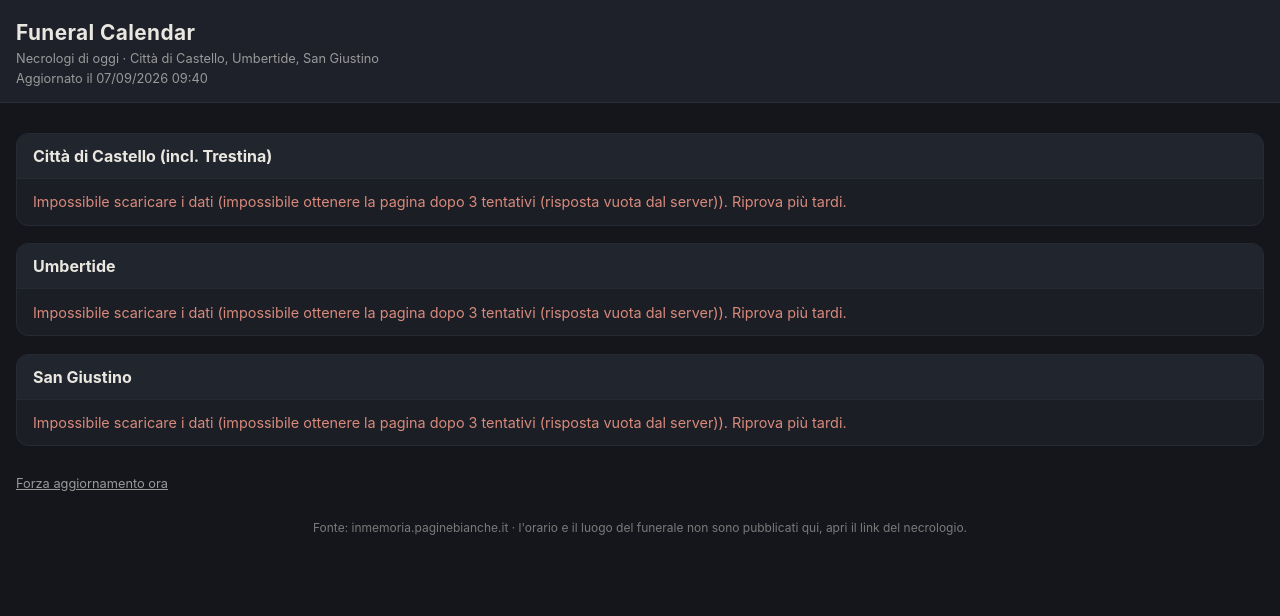
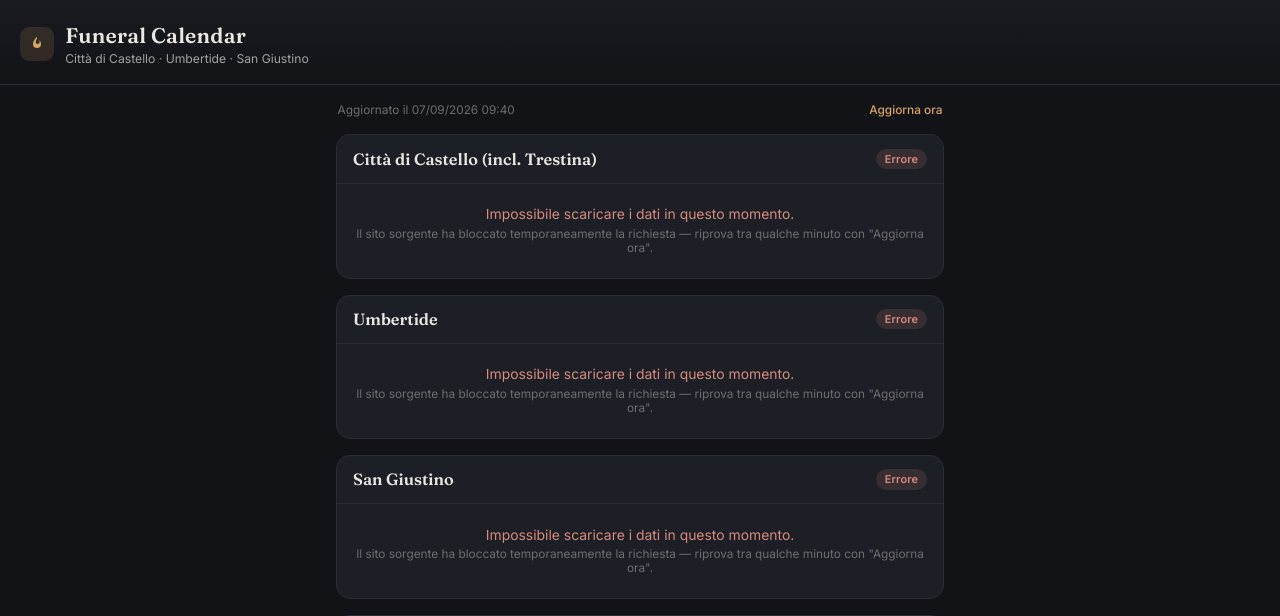
Before and after one commit to kika67it/funeral-party, a Flask app: page / in a window 1280 px wide. Shown: the top 616 px of the page. Before the commit the page ends 535 px from the top, so only its background shows below. Run offline with Flask 3, Linux system fonts and the light colour scheme; data that the repository does not hold is empty.

Commit message:
Aggiunge agenzia funebre, mappa delle zone e nuovo design
- ottieni_agenzia() legge l'agenzia funebre dalla pagina di dettaglio
  del necrologio (il sito non pubblica la chiesa/luogo del funerale)
- corretto bug di encoding: il sito non dichiara il charset, requests
  usava ISO-8859-1 invece di UTF-8 corrompendo le lettere accentate
- app.py arricchisce i necrologi di oggi con l'agenzia e passa le
  coordinate dei 3 comuni al template
- nuovo design: tipografia Fraunces/Inter, palette scura più curata,
  badge di stato per zona, mappa Leaflet in stile scuro (filtro CSS,
  nessuna API key richiesta) con marker sui 3 comuni

```diff
--- a/app.py
+++ b/app.py
@@ -43,11 +43,17 @@ def raccogli_dati():
         try:
             necrologi = fp.scarica_necrologi(url, slug)
             di_oggi, data_oggi = fp.filtra_oggi(necrologi)
+            for n in di_oggi:
+                try:
+                    n["agenzia"] = fp.ottieni_agenzia(n["link"])
+                except (requests.RequestException, RuntimeError):
+                    n["agenzia"] = None
             risultati.append({
                 "localita": nome_localita,
                 "data_oggi": data_oggi,
                 "necrologi": di_oggi,
                 "errore": None,
+                "coordinate": fp.COORDINATE_LOCALITA.get(nome_localita),
             })
         except (requests.RequestException, RuntimeError) as e:
             risultati.append({
@@ -55,6 +61,7 @@ def raccogli_dati():
                 "data_oggi": None,
                 "necrologi": [],
                 "errore": str(e),
+                "coordinate": fp.COORDINATE_LOCALITA.get(nome_localita),
             })
     return {
         "timestamp": time.time(),
--- a/templates/index.html
+++ b/templates/index.html
@@ -6,119 +6,310 @@
 <title>Funeral Calendar</title>
 <link rel="manifest" href="{{ url_for('static', filename='manifest.json') }}">
 <link rel="apple-touch-icon" href="{{ url_for('static', filename='icons/icon-192.png') }}">
-<meta name="theme-color" content="#1e2129">
+<meta name="theme-color" content="#15171c">
 <meta name="apple-mobile-web-app-capable" content="yes">
 <meta name="apple-mobile-web-app-status-bar-style" content="black-translucent">
+<link rel="preconnect" href="https://fonts.googleapis.com">
+<link rel="preconnect" href="https://fonts.gstatic.com" crossorigin>
+<link href="https://fonts.googleapis.com/css2?family=Fraunces:opsz,wght@9..144,500;9..144,600&family=Inter:wght@400;500;600&display=swap" rel="stylesheet">
+<link rel="stylesheet" href="https://unpkg.com/leaflet@1.9.4/dist/leaflet.css">
 <style>
-  :root { color-scheme: dark; }
+  :root {
+    color-scheme: dark;
+    --bg: #121317;
+    --bg-raised: #191b21;
+    --bg-card: #1c1f26;
+    --line: #2a2d36;
+    --ink: #ebe8e1;
+    --ink-dim: #a3a2a0;
+    --ink-faint: #6f6e6d;
+    --gold: #d9a566;
+    --gold-soft: rgba(217, 165, 102, 0.14);
+    --red: #d98a7c;
+    --green: #7fae8e;
+  }
   * { box-sizing: border-box; }
+  html { -webkit-text-size-adjust: 100%; }
   body {
     margin: 0;
-    background: #14161c;
-    color: #e9e7e0;
-    font-family: -apple-system, "Segoe UI", Roboto, Arial, sans-serif;
+    background: var(--bg);
+    color: var(--ink);
+    font-family: "Inter", -apple-system, "Segoe UI", Roboto, Arial, sans-serif;
+    -webkit-font-smoothing: antialiased;
     padding-bottom: 3rem;
   }
+  a { -webkit-tap-highlight-color: transparent; }
+
   header {
-    padding: 1.25rem 1rem 1rem;
-    background: #1e2129;
-    border-bottom: 1px solid #2a2e38;
+    padding: calc(env(safe-area-inset-top, 0px) + 1.35rem) 1.25rem 1.15rem;
+    background: linear-gradient(180deg, var(--bg-raised), var(--bg));
+    border-bottom: 1px solid var(--line);
     position: sticky;
     top: 0;
+    z-index: 10;
+    display: flex;
+    align-items: center;
+    gap: 0.7rem;
   }
-  header h1 {
+  .flame {
+    width: 34px;
+    height: 34px;
+    flex: none;
+    border-radius: 9px;
+    background: var(--gold-soft);
+    display: flex;
+    align-items: center;
+    justify-content: center;
+  }
+  .flame svg { width: 16px; height: 16px; }
+  header .titoli h1 {
     margin: 0;
-    font-size: 1.3rem;
-    letter-spacing: 0.02em;
+    font-family: "Fraunces", Georgia, serif;
+    font-weight: 600;
+    font-size: 1.32rem;
+    letter-spacing: 0.01em;
   }
-  header p {
-    margin: 0.35rem 0 0;
-    font-size: 0.8rem;
-    color: #9a9a9a;
+  header .titoli p {
+    margin: 0.2rem 0 0;
+    font-size: 0.76rem;
+    color: var(--ink-dim);
   }
-  main { padding: 0.75rem 1rem; }
-  section {
-    margin: 1.1rem 0;
-    background: #1b1e25;
-    border: 1px solid #262a33;
-    border-radius: 12px;
+
+  main {
+    padding: 1.1rem 1rem 0.5rem;
+    max-width: 640px;
+    margin: 0 auto;
+  }
+
+  .aggiornato {
+    display: flex;
+    align-items: center;
+    justify-content: space-between;
+    gap: 0.75rem;
+    font-size: 0.74rem;
+    color: var(--ink-faint);
+    margin: 0 0.1rem 1.1rem;
+  }
+  .aggiornato a {
+    color: var(--gold);
+    text-decoration: none;
+    font-weight: 500;
+  }
+
+  section.zona {
+    margin: 0 0 1rem;
+    background: var(--bg-card);
+    border: 1px solid var(--line);
+    border-radius: 14px;
     overflow: hidden;
   }
-  section h2 {
+  section.zona h2 {
     margin: 0;
-    padding: 0.75rem 1rem;
-    font-size: 1rem;
-    background: #21252e;
-    border-bottom: 1px solid #262a33;
+    padding: 0.85rem 1rem;
+    font-family: "Fraunces", Georgia, serif;
+    font-weight: 600;
+    font-size: 1.02rem;
+    display: flex;
+    align-items: center;
+    justify-content: space-between;
+    gap: 0.5rem;
+    border-bottom: 1px solid var(--line);
   }
+  .badge {
+    font-family: "Inter", sans-serif;
+    font-weight: 600;
+    font-size: 0.68rem;
+    letter-spacing: 0.02em;
+    padding: 0.2rem 0.55rem;
+    border-radius: 999px;
+    white-space: nowrap;
+  }
+  .badge.n0 { background: rgba(255,255,255,0.05); color: var(--ink-faint); }
+  .badge.n1 { background: var(--gold-soft); color: var(--gold); }
+  .badge.err { background: rgba(217, 138, 124, 0.14); color: var(--red); }
+
   .voce {
-    padding: 0.75rem 1rem;
-    border-bottom: 1px solid #262a33;
+    padding: 0.85rem 1rem;
+    border-bottom: 1px solid var(--line);
   }
   .voce:last-child { border-bottom: none; }
-  .voce .nome { font-weight: 600; }
-  .voce a {
-    display: inline-block;
+  .voce .nome {
+    font-weight: 600;
+    font-size: 0.98rem;
+  }
+  .voce .link-necrologio {
+    display: inline-flex;
+    align-items: center;
+    gap: 0.3rem;
+    margin-top: 0.4rem;
+    color: var(--gold);
+    text-decoration: none;
+    font-size: 0.84rem;
+    font-weight: 500;
+  }
+  .agenzia {
+    margin-top: 0.5rem;
+    padding-top: 0.5rem;
+    border-top: 1px dashed var(--line);
+    font-size: 0.8rem;
+    color: var(--ink-dim);
+    line-height: 1.4;
+  }
+  .agenzia .etichetta {
+    color: var(--ink-faint);
+    text-transform: uppercase;
+    letter-spacing: 0.03em;
+    font-size: 0.66rem;
+    display: block;
+    margin-bottom: 0.1rem;
+  }
+
+  .stato {
+    padding: 1.4rem 1rem;
+    text-align: center;
+    font-size: 0.87rem;
+    color: var(--ink-faint);
+  }
+  .stato.errore { color: var(--red); }
+  .stato .sub {
+    display: block;
     margin-top: 0.3rem;
-    color: #e6a857;
-    text-decoration: none;
-    font-size: 0.85rem;
+    font-size: 0.74rem;
+    color: var(--ink-faint);
   }
-  .vuoto, .errore {
-    padding: 0.9rem 1rem;
-    font-size: 0.9rem;
-    color: #9a9a9a;
+
+  section.mappa-box { padding-bottom: 0.2rem; }
+  #mappa {
+    height: 240px;
+    width: 100%;
+    background: #1a1c22;
   }
-  .errore { color: #d98a7c; }
+  #mappa .leaflet-tile-pane {
+    filter: grayscale(1) invert(0.92) brightness(0.95) contrast(0.9);
+  }
+  .mappa-nota {
+    font-size: 0.74rem;
+    color: var(--ink-faint);
+    line-height: 1.45;
+    padding: 0.75rem 1rem 0.9rem;
+    margin: 0;
+  }
+  .leaflet-popup-content-wrapper, .leaflet-popup-tip {
+    background: var(--bg-raised);
+    color: var(--ink);
+  }
+  .leaflet-popup-content { font-family: "Inter", sans-serif; font-size: 0.85rem; }
+  .leaflet-container a.leaflet-popup-close-button { color: var(--ink-dim); }
+
   footer {
-    padding: 1rem;
+    padding: 1.5rem 1.25rem 2rem;
     text-align: center;
-    font-size: 0.75rem;
-    color: #7a7a7a;
-  }
-  footer a { color: #9a9a9a; }
-  .refresh {
-    display: inline-block;
-    margin-top: 0.75rem;
-    font-size: 0.8rem;
-    color: #9a9a9a;
-    text-decoration: underline;
+    font-size: 0.72rem;
+    color: var(--ink-faint);
+    line-height: 1.5;
+    max-width: 640px;
+    margin: 0 auto;
   }
 </style>
 </head>
 <body>
 <header>
-  <h1>Funeral Calendar</h1>
-  <p>Necrologi di oggi &middot; Città di Castello, Umbertide, San Giustino</p>
-  <p>Aggiornato il {{ dati.generato_il }}</p>
+  <div class="flame">
+    <svg viewBox="0 0 24 24" fill="none" xmlns="http://www.w3.org/2000/svg">
+      <path d="M12 2c1 3-2 4-2 7a3 3 0 1 0 6 0c0-1-.5-1.8-1-2.5.9.4 3 2 3 5.5a6 6 0 1 1-12 0c0-4 2.5-6.5 4-8.5 1-1.3 1.7-2 2-3.5Z" fill="#d9a566"/>
+    </svg>
+  </div>
+  <div class="titoli">
+    <h1>Funeral Calendar</h1>
+    <p>Città di Castello &middot; Umbertide &middot; San Giustino</p>
+  </div>
 </header>
 <main>
+  <div class="aggiornato">
+    <span>Aggiornato il {{ dati.generato_il }}</span>
+    <a href="{{ url_for('aggiorna') }}">Aggiorna ora</a>
+  </div>
+
   {% for blocco in dati.risultati %}
-  <section>
-    <h2>{{ blocco.localita }}</h2>
+  <section class="zona">
+    <h2>
+      <span>{{ blocco.localita }}</span>
+      {% if blocco.errore %}
+        <span class="badge err">Errore</span>
+      {% elif blocco.necrologi %}
+        <span class="badge n1">{{ blocco.necrologi|length }}</span>
+      {% else %}
+        <span class="badge n0">0</span>
+      {% endif %}
+    </h2>
     {% if blocco.errore %}
-      <div class="errore">Impossibile scaricare i dati ({{ blocco.errore }}). Riprova più tardi.</div>
+      <div class="stato errore">
+        Impossibile scaricare i dati in questo momento.
+        <span class="sub">Il sito sorgente ha bloccato temporaneamente la richiesta &mdash; riprova tra qualche minuto con "Aggiorna ora".</span>
+      </div>
     {% elif not blocco.necrologi %}
-      <div class="vuoto">Nessun necrologio per oggi ({{ blocco.data_oggi }}).</div>
+      <div class="stato">Nessun necrologio per oggi ({{ blocco.data_oggi }}).</div>
     {% else %}
       {% for n in blocco.necrologi %}
       <div class="voce">
         <div class="nome">{{ n.nome }}</div>
-        <a href="{{ n.link }}" target="_blank" rel="noopener">Vai al necrologio &rarr;</a>
+        <a class="link-necrologio" href="{{ n.link }}" target="_blank" rel="noopener">Vai al necrologio &rarr;</a>
+        {% if n.agenzia %}
+        <div class="agenzia">
+          <span class="etichetta">Agenzia funebre</span>
+          {{ n.agenzia.nome }}{% if n.agenzia.localita %} &middot; {{ n.agenzia.localita }}{% endif %}
+        </div>
+        {% endif %}
       </div>
       {% endfor %}
     {% endif %}
   </section>
   {% endfor %}
-  <a class="refresh" href="{{ url_for('aggiorna') }}">Forza aggiornamento ora</a>
+
+  <section class="zona mappa-box">
+    <h2><span>Zone coperte</span></h2>
+    <div id="mappa"></div>
+    <p class="mappa-nota">
+      Il sito dei necrologi non pubblica la chiesa o il cimitero esatto: la
+      mappa mostra solo l'area dei tre comuni, non il luogo preciso della
+      singola cerimonia.
+    </p>
+  </section>
 </main>
 <footer>
-  Fonte: inmemoria.paginebianche.it &middot; l'orario e il luogo del funerale non sono pubblicati qui, apri il link del necrologio.
+  Fonte: inmemoria.paginebianche.it<br>
+  L'orario e il luogo del funerale non sono pubblicati qui: apri il link del necrologio o contatta l'agenzia indicata.
 </footer>
+<script src="https://unpkg.com/leaflet@1.9.4/dist/leaflet.js"></script>
 <script>
   if ("serviceWorker" in navigator) {
     navigator.serviceWorker.register("{{ url_for('static', filename='sw.js') }}");
   }
+
+  const zone = [
+    {% for blocco in dati.risultati %}
+    {% if blocco.coordinate %}
+    { nome: {{ blocco.localita|tojson }}, lat: {{ blocco.coordinate[0] }}, lon: {{ blocco.coordinate[1] }} },
+    {% endif %}
+    {% endfor %}
+  ];
+
+  const mappa = L.map("mappa", { zoomControl: true, attributionControl: true, scrollWheelZoom: false })
+    .setView([43.44, 12.27], 10);
+
+  L.tileLayer("https://{s}.tile.openstreetmap.org/{z}/{x}/{y}.png", {
+    maxZoom: 18,
+    attribution: '&copy; <a href="https://www.openstreetmap.org/copyright">OpenStreetMap</a> contributors',
+  }).addTo(mappa);
+
+  const iconaOro = L.divIcon({
+    className: "",
+    html: '<div style="width:14px;height:14px;border-radius:50%;background:#d9a566;border:2px solid #121317;box-shadow:0 0 0 2px rgba(217,165,102,0.35)"></div>',
+    iconSize: [14, 14],
+    iconAnchor: [7, 7],
+  });
+
+  zone.forEach((z) => L.marker([z.lat, z.lon], { icon: iconaOro }).addTo(mappa).bindPopup(z.nome));
 </script>
 </body>
 </html>
```
Also changed, not shown: funeral_party.py (+54 -11 lines).
